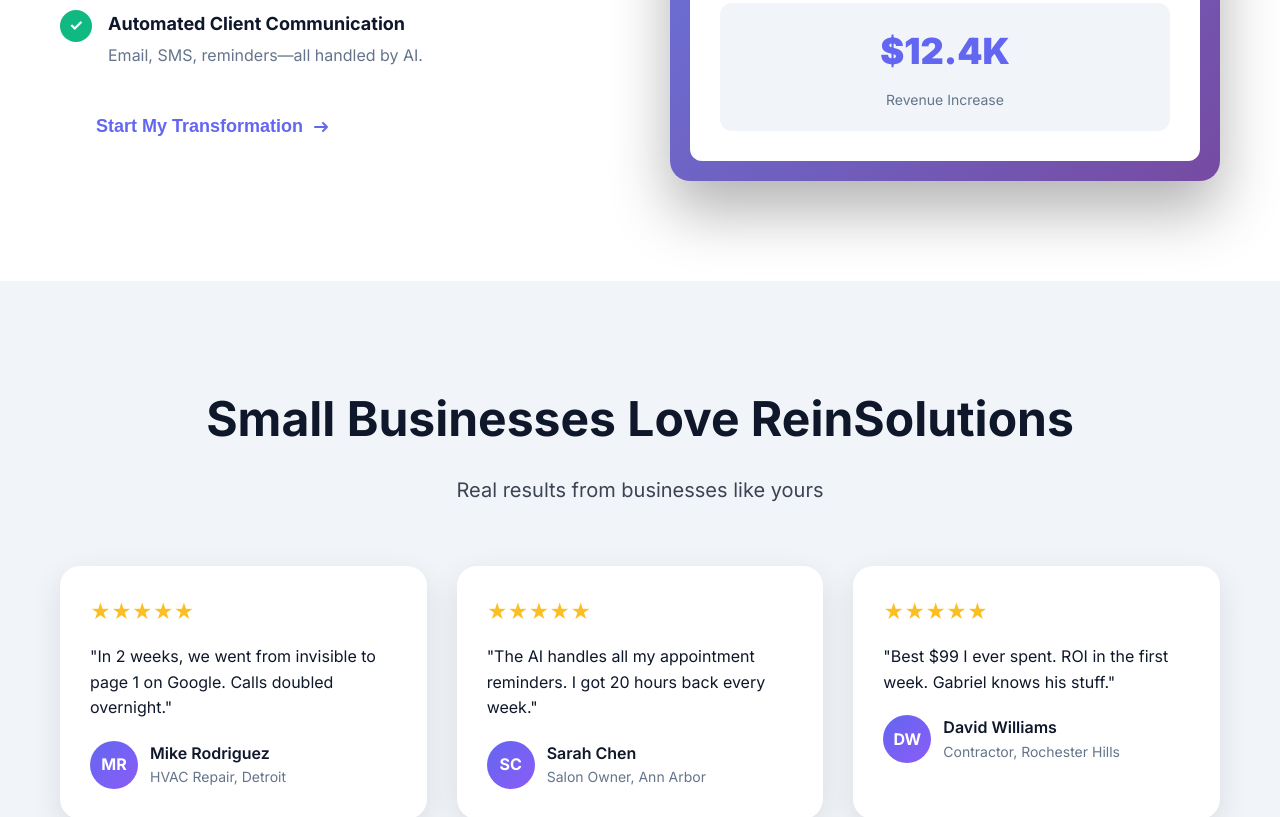
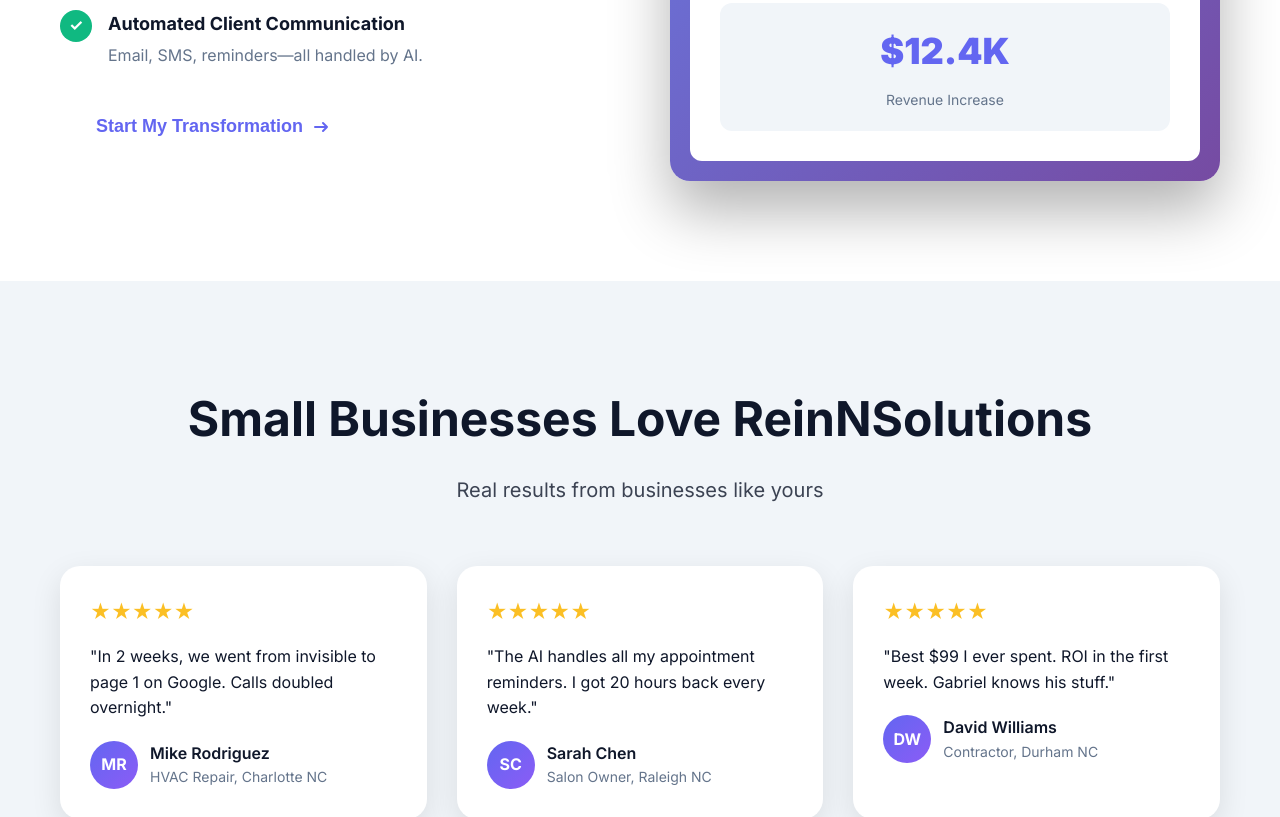
Before and after one commit to ElevatedLivesInc/That1ai, a plain HTML site: page index.html in a window 1280 px wide. Shown: the part 1983-2800 px from the top of the page. Drawn offline with Linux system fonts and the light colour scheme; a script that the page names is missing.

Commit message:
Update branding from ReinSolutions to Rein-N-Solutions

```diff
--- a/index.html
+++ b/index.html
@@ -3,7 +3,7 @@
 <head>
     <meta charset="UTF-8">
     <meta name="viewport" content="width=device-width, initial-scale=1.0">
-    <title>ReinSolutions | AI Integration for Small Business</title>
+    <title>Rein-N-Solutions | AI Integration for Small Business</title>
     <meta name="description" content="Transform your business with AI automation. $99 AI + Google optimization stack. Get more customers, save time, and dominate your market.">
     <link rel="stylesheet" href="styles.css">
     <link rel="preconnect" href="https://fonts.googleapis.com">
@@ -22,7 +22,7 @@
                     <span class="gradient-text">Outdated Systems</span>
                 </h1>
                 <p class="hero-subtitle">
-                    ReinSolutions transforms your business with AI automation and Google optimization.
+                    ReinNSolutions transforms your business with AI automation and Google optimization.
                     Get more customers, save 20+ hours/week, and crush your competition.
                 </p>
                 <div class="hero-cta">
@@ -147,7 +147,7 @@
     <section class="proof-section">
         <div class="container">
             <div class="section-header">
-                <h2>Small Businesses Love ReinSolutions</h2>
+                <h2>Small Businesses Love ReinNSolutions</h2>
                 <p>Real results from businesses like yours</p>
             </div>
             <div class="testimonial-grid">
@@ -158,7 +158,7 @@
                         <div class="author-avatar">MR</div>
                         <div>
                             <div class="author-name">Mike Rodriguez</div>
-                            <div class="author-business">HVAC Repair, Detroit</div>
+                            <div class="author-business">HVAC Repair, Charlotte NC</div>
                         </div>
                     </div>
                 </div>
@@ -169,7 +169,7 @@
                         <div class="author-avatar">SC</div>
                         <div>
                             <div class="author-name">Sarah Chen</div>
-                            <div class="author-business">Salon Owner, Ann Arbor</div>
+                            <div class="author-business">Salon Owner, Raleigh NC</div>
                         </div>
                     </div>
                 </div>
@@ -180,7 +180,7 @@
                         <div class="author-avatar">DW</div>
                         <div>
                             <div class="author-name">David Williams</div>
-                            <div class="author-business">Contractor, Rochester Hills</div>
+                            <div class="author-business">Contractor, Durham NC</div>
                         </div>
                     </div>
                 </div>
@@ -262,16 +262,16 @@
         <div class="container">
             <div class="footer-content">
                 <div class="footer-brand">
-                    <h3>ReinSolutions</h3>
+                    <h3>ReinNSolutions</h3>
                     <p>AI Integration for Small Business</p>
                 </div>
                 <div class="footer-contact">
                     <p>📧 gabriel@elevatedlivesinc.com</p>
-                    <p>📍 Rochester Hills, Michigan</p>
+                    <p>📍 North Carolina</p>
                 </div>
             </div>
             <div class="footer-bottom">
-                <p>&copy; 2025 ReinSolutions. All rights reserved.</p>
+                <p>&copy; 2025 ReinNSolutions. All rights reserved.</p>
             </div>
         </div>
     </footer>
```
